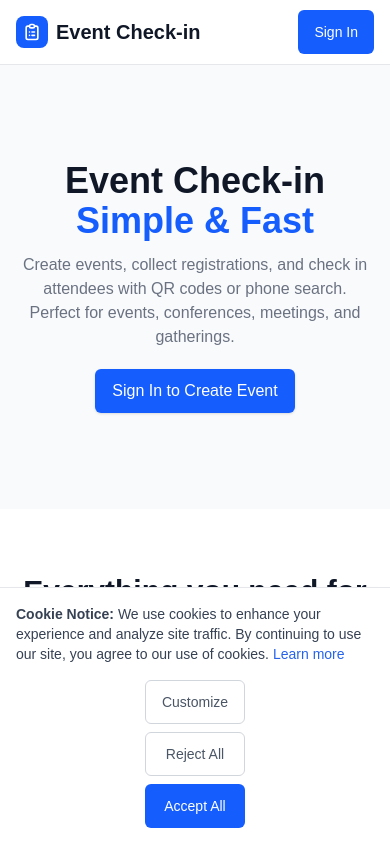
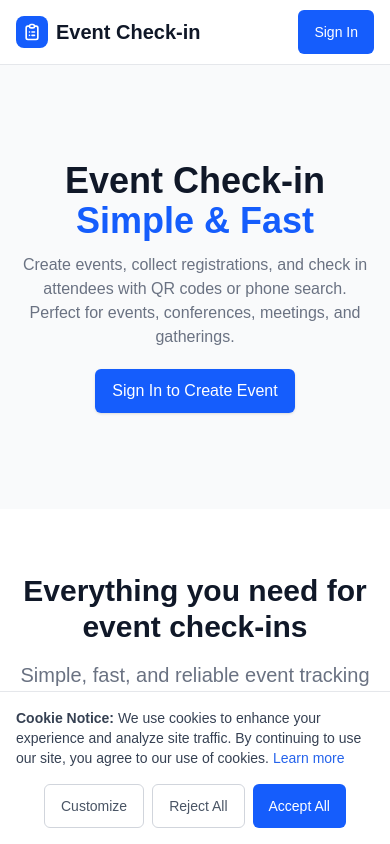
Before and after one commit to KNSEntertainment/event-checkin, a Next.js app: page / in a window 390 px wide. Shown: the top 844 px of the page. Built offline with nearby package versions, Linux system fonts and the light colour scheme; no server answers.

Commit message:
cookie buttons in single line

```diff
--- a/src/components/CookieConsent.tsx
+++ b/src/components/CookieConsent.tsx
@@ -87,7 +87,7 @@ export default function CookieConsent({ onAccept }: CookieConsentProps) {
                 </Link>
               </p>
             </div>
-            <div className="flex flex-col sm:flex-row gap-2" role="group" aria-label="Cookie consent options">
+            <div className="flex flex-wrap gap-2" role="group" aria-label="Cookie consent options">
               <button
                 onClick={() => setShowSettings(true)}
                 onKeyDown={(e) => {
@@ -96,7 +96,7 @@ export default function CookieConsent({ onAccept }: CookieConsentProps) {
                     setShowSettings(true);
                   }
                 }}
-                className="px-4 py-2 text-sm text-gray-600 hover:text-gray-800 border border-gray-300 rounded-md hover:bg-gray-50 transition-colors focus:outline-none focus:ring-2 focus:ring-blue-500 focus:ring-offset-2"
+                className="px-3 py-2 text-sm text-gray-600 hover:text-gray-800 border border-gray-300 rounded-md hover:bg-gray-50 transition-colors focus:outline-none focus:ring-2 focus:ring-blue-500 focus:ring-offset-2 flex-shrink-0"
                 aria-label="Customize cookie preferences"
               >
                 Customize
@@ -109,7 +109,7 @@ export default function CookieConsent({ onAccept }: CookieConsentProps) {
                     handleReject();
                   }
                 }}
-                className="px-4 py-2 text-sm text-gray-600 hover:text-gray-800 border border-gray-300 rounded-md hover:bg-gray-50 transition-colors focus:outline-none focus:ring-2 focus:ring-blue-500 focus:ring-offset-2"
+                className="px-3 py-2 text-sm text-gray-600 hover:text-gray-800 border border-gray-300 rounded-md hover:bg-gray-50 transition-colors focus:outline-none focus:ring-2 focus:ring-blue-500 focus:ring-offset-2 flex-shrink-0"
                 aria-label="Reject all non-essential cookies"
               >
                 Reject All
@@ -122,7 +122,7 @@ export default function CookieConsent({ onAccept }: CookieConsentProps) {
                     handleAccept(true);
                   }
                 }}
-                className="px-4 py-2 text-sm bg-blue-600 text-white rounded-md hover:bg-blue-700 transition-colors focus:outline-none focus:ring-2 focus:ring-blue-500 focus:ring-offset-2"
+                className="px-3 py-2 text-sm bg-blue-600 text-white rounded-md hover:bg-blue-700 transition-colors focus:outline-none focus:ring-2 focus:ring-blue-500 focus:ring-offset-2 flex-shrink-0"
                 aria-label="Accept all cookies including analytics"
               >
                 Accept All
@@ -197,7 +197,7 @@ export default function CookieConsent({ onAccept }: CookieConsentProps) {
               </div>
             </div>
 
-            <div className="flex flex-col sm:flex-row gap-2 pt-4 border-t border-gray-200" role="group" aria-label="Cookie preference actions">
+            <div className="flex flex-wrap gap-2 pt-4 border-t border-gray-200" role="group" aria-label="Cookie preference actions">
               <button
                 onClick={() => setShowSettings(false)}
                 onKeyDown={(e) => {
@@ -206,12 +206,11 @@ export default function CookieConsent({ onAccept }: CookieConsentProps) {
                     setShowSettings(false);
                   }
                 }}
-                className="px-4 py-2 text-sm text-gray-600 hover:text-gray-800 border border-gray-300 rounded-md hover:bg-gray-50 transition-colors focus:outline-none focus:ring-2 focus:ring-blue-500 focus:ring-offset-2"
+                className="px-3 py-2 text-sm text-gray-600 hover:text-gray-800 border border-gray-300 rounded-md hover:bg-gray-50 transition-colors focus:outline-none focus:ring-2 focus:ring-blue-500 focus:ring-offset-2 flex-shrink-0"
                 aria-label="Cancel and return to simple cookie consent"
               >
                 Cancel
               </button>
-              <div className="flex gap-2 ml-auto">
               <button
                 onClick={handleReject}
                 onKeyDown={(e) => {
@@ -220,7 +219,7 @@ export default function CookieConsent({ onAccept }: CookieConsentProps) {
                     handleReject();
                   }
                 }}
-                  className="px-4 py-2 text-sm text-gray-600 hover:text-gray-800 border border-gray-300 rounded-md hover:bg-gray-50 transition-colors focus:outline-none focus:ring-2 focus:ring-blue-500 focus:ring-offset-2"
+                className="px-3 py-2 text-sm text-gray-600 hover:text-gray-800 border border-gray-300 rounded-md hover:bg-gray-50 transition-colors focus:outline-none focus:ring-2 focus:ring-blue-500 focus:ring-offset-2 flex-shrink-0"
                 aria-label="Reject all non-essential cookies"
               >
                 Reject All
@@ -233,12 +232,11 @@ export default function CookieConsent({ onAccept }: CookieConsentProps) {
                     handleSaveSettings();
                   }
                 }}
-                  className="px-4 py-2 text-sm bg-blue-600 text-white rounded-md hover:bg-blue-700 transition-colors focus:outline-none focus:ring-2 focus:ring-blue-500 focus:ring-offset-2"
+                className="px-3 py-2 text-sm bg-blue-600 text-white rounded-md hover:bg-blue-700 transition-colors focus:outline-none focus:ring-2 focus:ring-blue-500 focus:ring-offset-2 flex-shrink-0"
                 aria-label="Save cookie preferences"
               >
                 Save Preferences
               </button>
-              </div>
             </div>
           </div>
         )}
```
Lines whose indentation alone changed are shown as unchanged.
